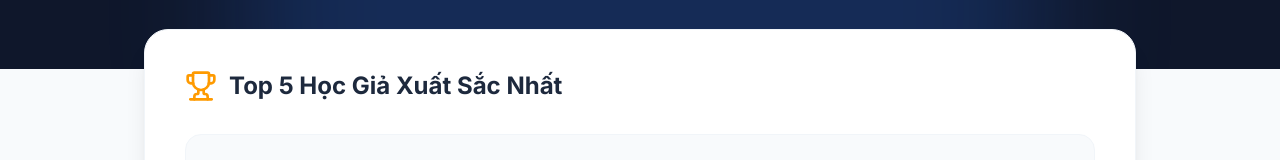
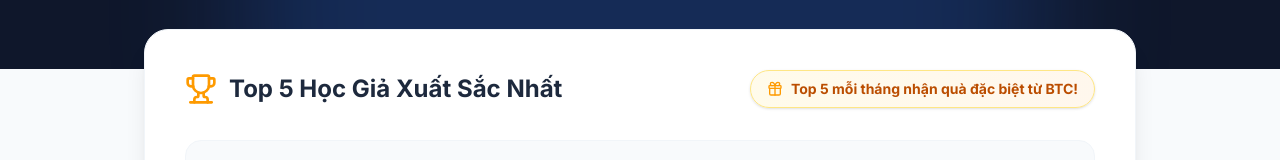
Before and after one commit to duongdaison3/ga4students, a Next.js app: page /the-gemini-elite in a window 1280 px wide. Shown: the part 458-618 px from the top of the page. Built offline with nearby package versions, Linux system fonts and the light colour scheme; no server answers; the database is empty.

Commit message:
update point change

```diff
--- a/src/app/doi-qua/page.tsx
+++ b/src/app/doi-qua/page.tsx
@@ -15,9 +15,9 @@ const REWARDS = [
   { id: "gemini_pro_1m", name: "Gemini Pro 1 tháng", points: 1500, type: "digital", limit: "Số lượng có hạn" },
   { id: "canva_pro_1m", name: "Canva Pro 1 tháng", points: 1200, type: "digital", limit: "Số lượng có hạn" },
   { id: "digital_random", name: "Bộ quà tặng Digital ngẫu nhiên", points: 1000, type: "digital", limit: "Số lượng có hạn" },
-  { id: "phys_combo", name: "Bộ quà tặng: bút, móc khóa Google", points: 750, type: "physical", limit: "Số lượng có hạn" },
-  { id: "phys_keychain", name: "Móc khóa Google", points: 300, type: "physical", limit: "Số lượng có hạn" },
-  { id: "phys_pen", name: "Bút bi Google", points: 300, type: "physical", limit: "Số lượng có hạn" },
+  { id: "phys_combo", name: "Bộ quà tặng: bút, móc khóa Google", points: 650, type: "physical", limit: "Số lượng có hạn" },
+  { id: "phys_keychain", name: "Móc khóa Google", points: 350, type: "physical", limit: "Số lượng có hạn" },
+  { id: "phys_pen", name: "Bút bi Google", points: 350, type: "physical", limit: "Số lượng có hạn" },
   { id: "phys_random", name: "Quà lưu niệm ngẫu nhiên", points: 250, type: "physical", limit: "Số lượng có hạn" },
 ];
 
@@ -192,11 +192,10 @@ export default function RewardStorePage() {
                 <button
                   onClick={() => handleRedeemClick(reward)}
                   disabled={userPoints < reward.points}
-                  className={`w-full py-2.5 rounded-xl font-bold transition-colors ${
-                    userPoints >= reward.points
+                  className={`w-full py-2.5 rounded-xl font-bold transition-colors ${userPoints >= reward.points
                       ? "bg-[#4285F4] text-white hover:bg-blue-600 shadow-md shadow-blue-200"
                       : "bg-slate-100 text-slate-400 cursor-not-allowed"
-                  }`}
+                    }`}
                 >
                   {userPoints >= reward.points ? "Đổi Quà" : "Chưa đủ điểm"}
                 </button>
--- a/src/app/the-gemini-elite/page.tsx
+++ b/src/app/the-gemini-elite/page.tsx
@@ -5,7 +5,7 @@ import { collection, query, orderBy, limit, getDocs } from "firebase/firestore";
 import { db } from "@/lib/firebase";
 import { Navbar } from "@/components/Navbar";
 import { Footer } from "@/components/Footer";
-import { Trophy, Star, Medal, Users, Sparkles } from "lucide-react";
+import { Trophy, Star, Medal, Users, Sparkles, Gift } from "lucide-react";
 
 export default function TheGeminiElitePage() {
   const [topUsers, setTopUsers] = useState<any[]>([]);
@@ -131,9 +131,15 @@ export default function TheGeminiElitePage() {
 
               {/* Top 5 Leaderboard */}
               <div className="bg-white rounded-3xl p-6 md:p-10 shadow-xl border border-slate-100">
-                <div className="flex items-center gap-3 mb-8">
-                  <Trophy className="w-8 h-8 text-amber-500" />
-                  <h2 className="text-2xl font-bold text-slate-800">Top 5 Học Giả Xuất Sắc Nhất</h2>
+                <div className="flex flex-col md:flex-row md:items-center justify-between gap-4 mb-8">
+                  <div className="flex items-center gap-3">
+                    <Trophy className="w-8 h-8 text-amber-500" />
+                    <h2 className="text-2xl font-bold text-slate-800">Top 5 Học Giả Xuất Sắc Nhất</h2>
+                  </div>
+                  <div className="inline-flex items-center gap-2 bg-gradient-to-r from-amber-50 to-orange-50 border border-amber-200 text-amber-700 px-4 py-2 rounded-full text-sm font-bold shadow-sm">
+                    <Gift className="w-4 h-4 text-amber-500" />
+                    Top 5 mỗi tháng nhận quà đặc biệt từ BTC!
+                  </div>
                 </div>
 
                 {topUsers.length === 0 ? (
```
